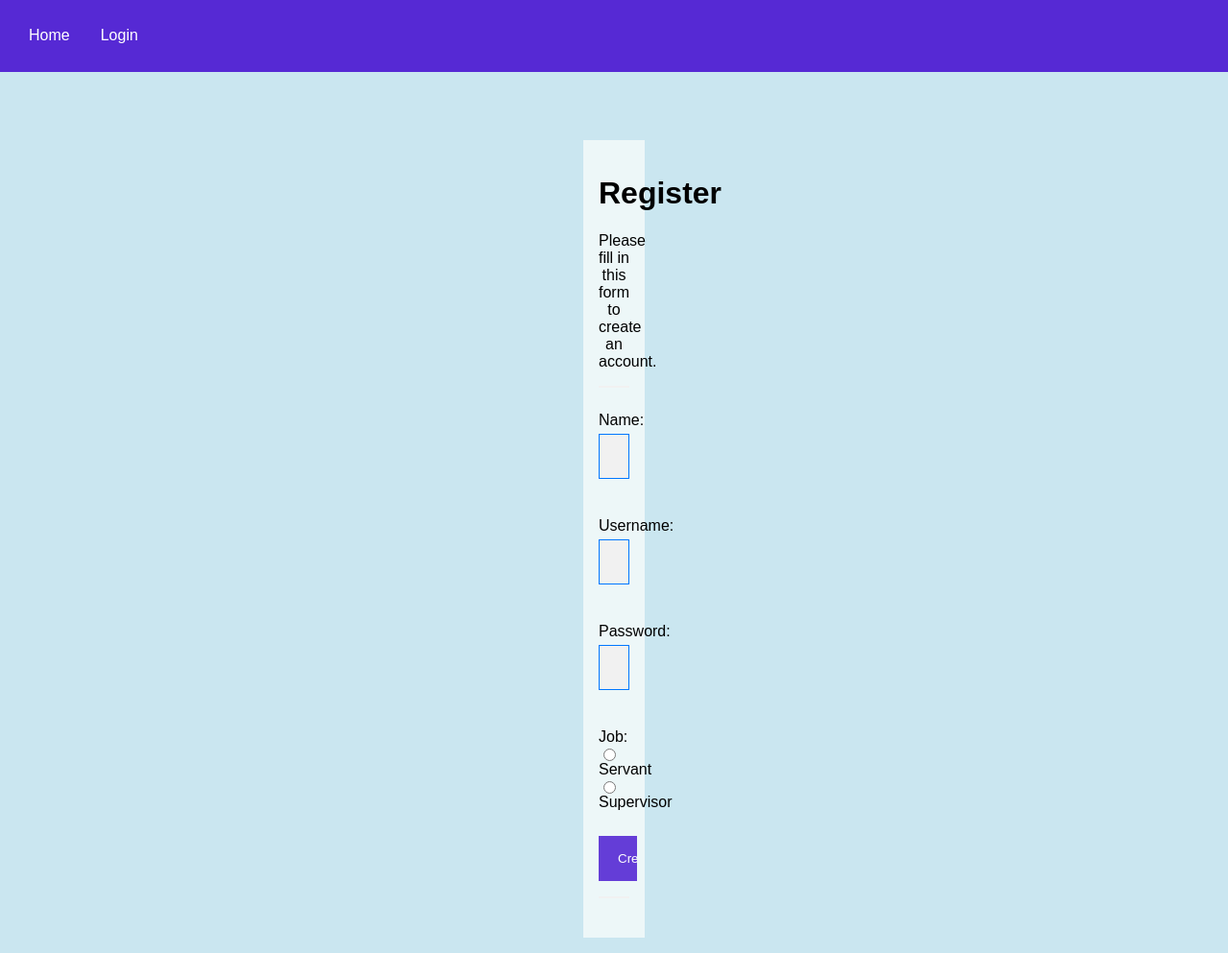
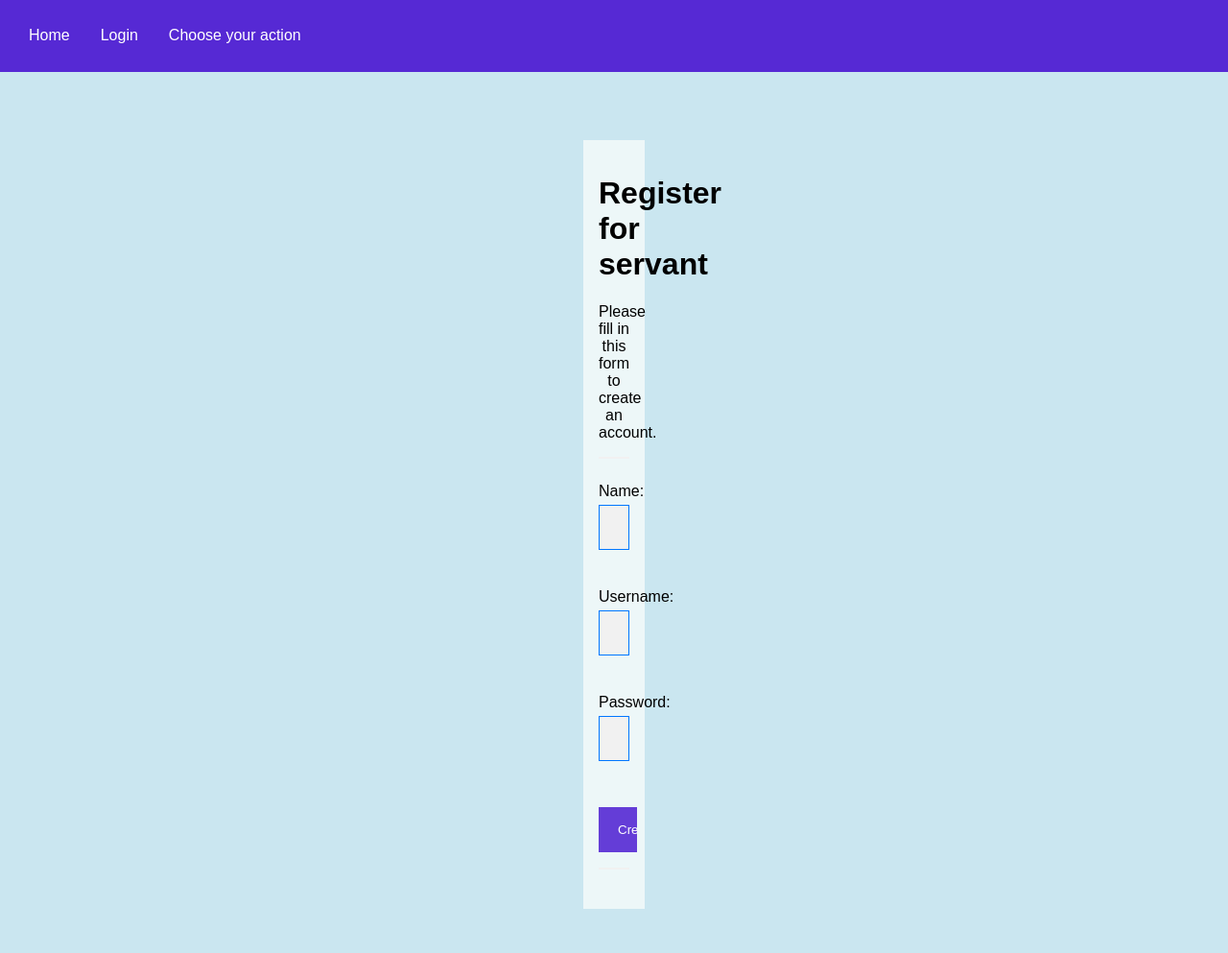
Before and after one commit to commando01000/project, a PHP site: page /regFA.php in a window 1280 px wide. Shown: the whole page at 96% size. After the commit the page ends 947 px from the top, so only its background shows below. Run offline with PHP 8.4, Linux system fonts and the light colour scheme.

Commit message:
Update regFA.php

```diff
--- a/regFA.php
+++ b/regFA.php
@@ -9,12 +9,12 @@
 <ul>
   <li><a href="index">Home</a></li>
   <li><a href="LoginFA">Login</a></li>
-  <li><a href="#contact">  </a></li>
+  <li><a href="afterlogin">Choose your action</a></li>
   </ul>
 
 <form method="post" action="LoginFA.php">
 <div class="container">
-<h1>Register</h1>
+<h1>Register for servant</h1>
  <p>Please fill in this form to create an account.</p>
 
 
@@ -25,11 +25,6 @@
   <br><br>
   Password: <input type="Password" name="assword" placeholder="Enter Password"required>
   <br><br>
-  Job:
-  <input type="radio" name="job" value="Servant">Servant
-  <input type="radio" name="job" value="Servant">Supervisor
-  <br><br>
-
 
 
   <input type="submit" class="registerbtn" name="submit" value="Create Account">
```
